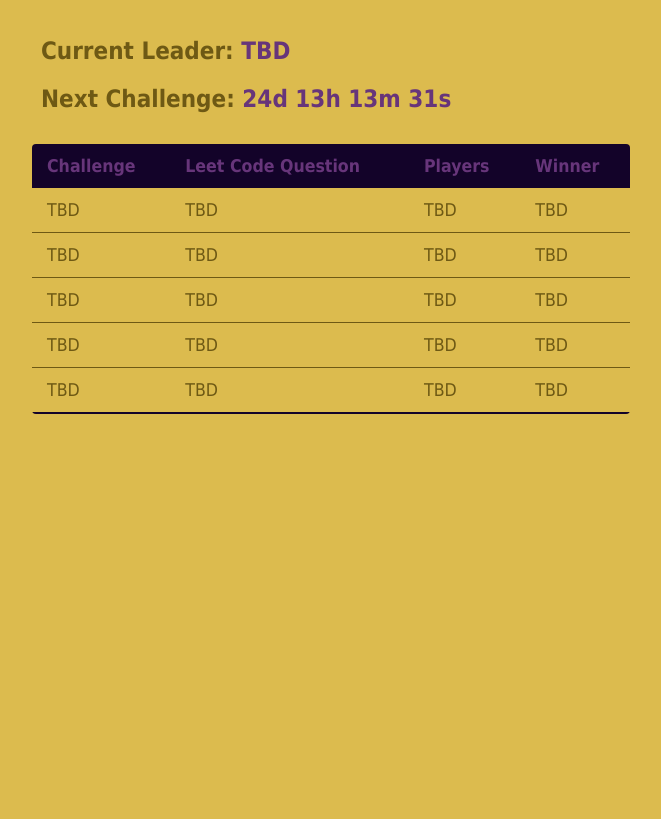
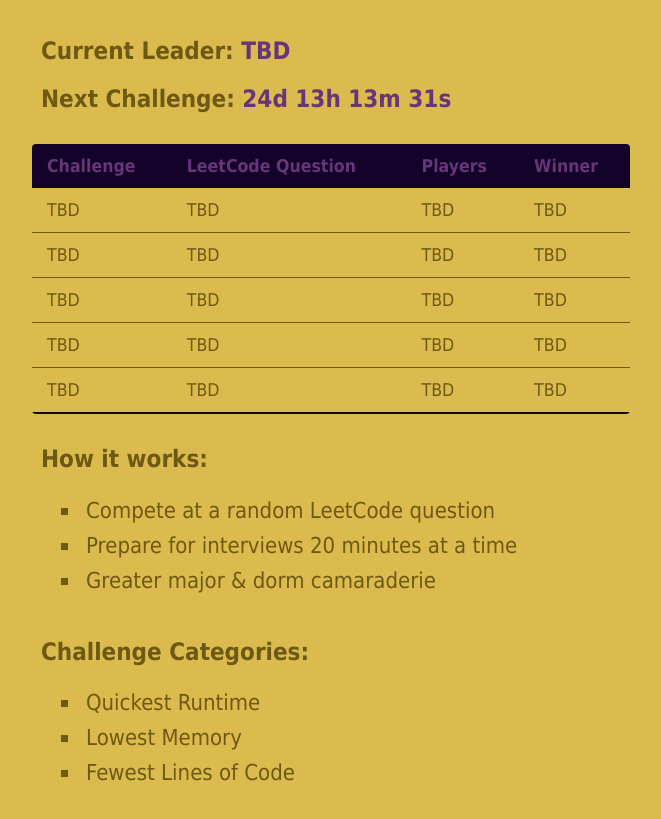
Before and after one commit to NKyhl/leaderboard, a plain HTML site: page index.html in a window 1280 px wide. Shown: the part 157-976 px from the top of the page, without its empty margins (309-970 px from the left). Before the commit the page ends 800 px from the top, so only its background shows below. Drawn offline with Linux system fonts and the light colour scheme.

Commit message:
description

```diff
--- a/index.html
+++ b/index.html
@@ -20,7 +20,7 @@
         <thead>
             <tr>
                 <th>Challenge</th>
-                <th>Leet Code Question</th>
+                <th>LeetCode Question</th>
                 <th>Players</th>
                 <th>Winner</th>
             </tr>
@@ -58,6 +58,20 @@
             </tr>
         </tbody>
     </table>
+    <div class="description">
+        <h2>How it works:</h2>
+        <ul>
+            <li>Compete at a random LeetCode question</li>
+            <li>Prepare for interviews 20 minutes at a time</li>
+            <li>Greater major & dorm camaraderie</li>
+        </ul>
+        <h2>Challenge Categories:</h2>
+        <ul>
+            <li>Quickest Runtime</li>
+            <li>Lowest Memory</li>
+            <li>Fewest Lines of Code</li>
+        </ul>
+    </div>
     </div>
 </body>
 </html>
--- a/index.js
+++ b/index.js
@@ -16,7 +16,7 @@ const updateclock = setInterval(function() {
 
   // Display the result
   document.getElementById("countdown").innerHTML = days + "d " + hours + "h "
-  + minutes + "m " + seconds + "s ";
+  + minutes + "m " + seconds + "s";
 
   // If the count down is finished
   if (difference < 0) {
--- a/styles.css
+++ b/styles.css
@@ -105,7 +105,21 @@ em {
     font-style: normal;
 }
 
-.stats {
+.stats,
+.description {
     margin: 10px;
     width: min(600px, calc(100vw - 20px));
 }
+
+
+li {
+    text-align: left;
+    font-size: 22px;
+    font-weight: 500;
+    list-style: square;
+    padding: 5px;
+}
+
+.description > h2:not(:first-child){
+    margin-top: 40px;
+}
```
